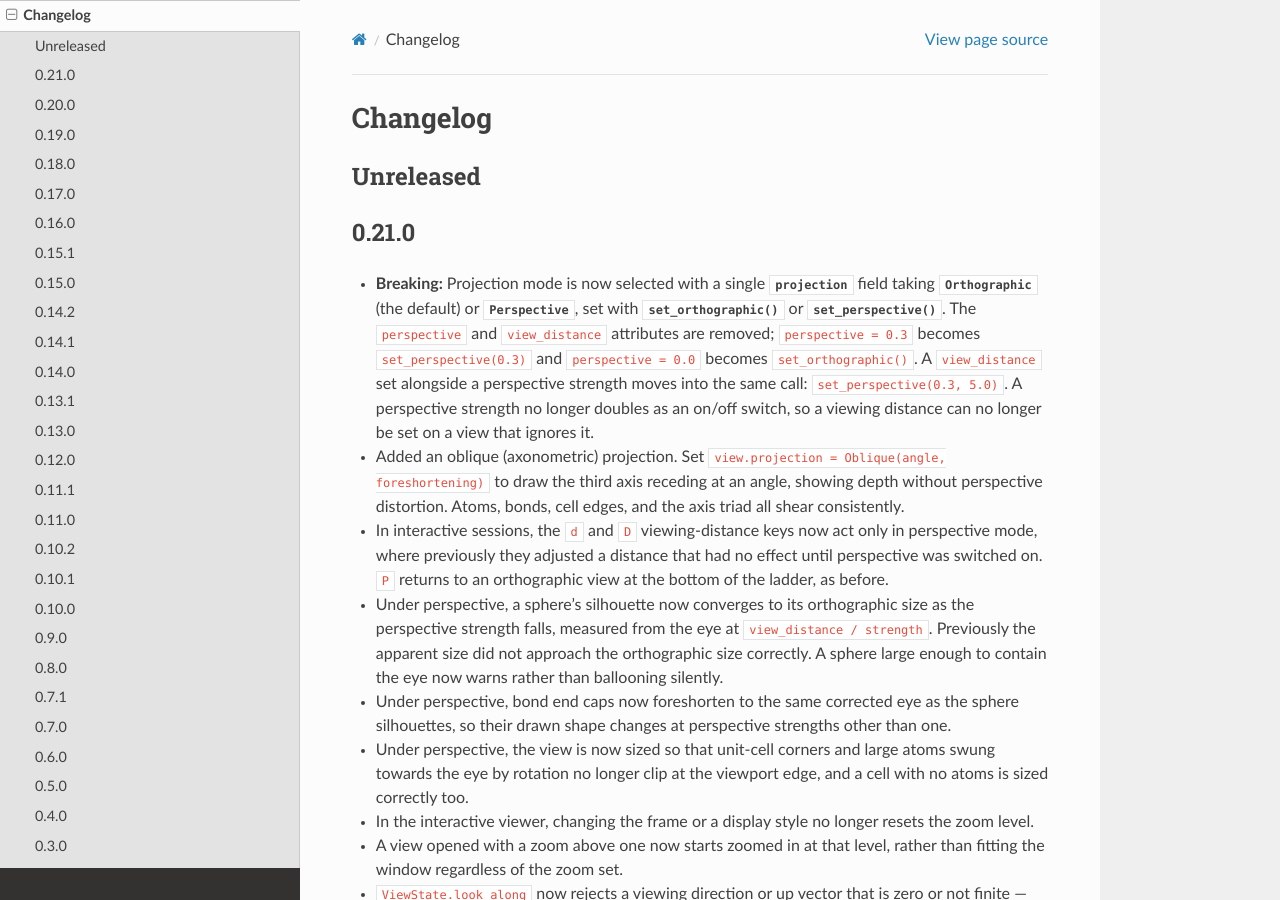
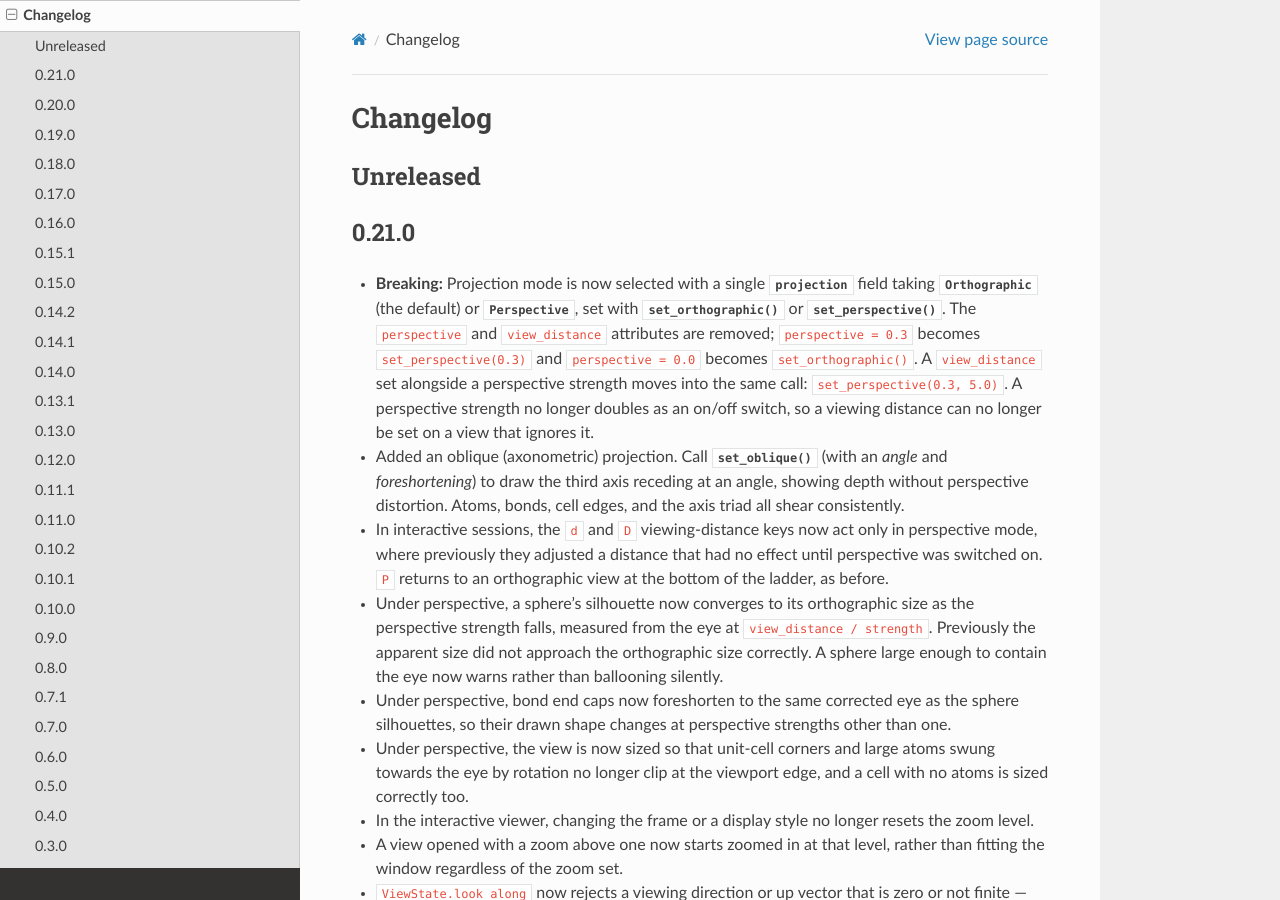
Before and after one commit to bjmorgan/hofmann, a Sphinx documentation site: the page built from docs/changelog.rst, in a window 1280 px wide and 900 px high. Built offline with Sphinx 7.4.7 and the Read the Docs theme 3.1.0, drawn with Linux system fonts in a browser that asks for light colours.

Commit message:
Add set_oblique setter and finalise oblique projection docs (#94)
Adds a set_oblique(angle, foreshortening) setter matching set_orthographic/set_perspective, and finalises the oblique projection docs with a three-panel perovskite comparison.

```diff
--- a/docs/_static/generate_images.py
+++ b/docs/_static/generate_images.py
@@ -7,9 +7,8 @@
 
 from hofmann import (
     AtomLegendItem, AtomStyle, AxesStyle, BondSpec, CellEdgeStyle,
-    Composition, Frame, LegendStyle, Oblique, PolygonLegendItem,
+    Composition, Frame, LegendStyle, PolygonLegendItem,
     PolyhedronLegendItem, PolyhedronSpec, RenderStyle, StructureScene,
-    ViewState,
 )
 
 OUT = Path(__file__).resolve().parent
@@ -645,7 +644,9 @@
     )
     print(f"  wrote {OUT / 'octahedron_no_half_bonds.svg'}")
 
-    # 5. Projection: orthographic, perspective, oblique (perovskite)
+    # 5. Projection: orthographic, perspective, oblique (perovskite).
+    #    Ortho and perspective share the tilted view; the oblique panel
+    #    looks down [100] so its receding axis (and the shear) reads clearly.
     perov_plain.render_mpl(
         OUT / "perovskite_ortho.svg",
         figsize=(3, 3), dpi=150,
@@ -657,7 +658,8 @@
         figsize=(3, 3), dpi=150,
     )
     print(f"  wrote {OUT / 'perovskite_perspective.svg'}")
-    perov_plain.view.projection = Oblique(45.0, 0.5)
+    perov_plain.view.look_along([1, 0, 0])  # down [100]: the a-axis recedes
+    perov_plain.view.set_oblique(35.0, 0.6)
     perov_plain.render_mpl(
         OUT / "perovskite_oblique.svg",
         figsize=(3, 3), dpi=150,
@@ -738,7 +740,6 @@
     # 9. Multiple colouring layers: two concentric rings.
     #    Outer ring coloured by categorical type, inner by numerical value.
     n_outer, n_inner = 12, 8
-    n_total = n_outer + n_inner
     outer_angles = np.linspace(0, 2 * np.pi, n_outer, endpoint=False)
     inner_angles = np.linspace(0, 2 * np.pi, n_inner, endpoint=False)
     r_outer, r_inner = 3.5, 1.8
--- a/docs/changelog.rst
+++ b/docs/changelog.rst
@@ -21,11 +21,11 @@
   doubles as an on/off switch, so a viewing distance can no longer be
   set on a view that ignores it.
 
-- Added an oblique (axonometric) projection.  Set
-  ``view.projection = Oblique(angle, foreshortening)`` to draw the third
-  axis receding at an angle, showing depth without perspective
-  distortion.  Atoms, bonds, cell edges, and the axis triad all shear
-  consistently.
+- Added an oblique (axonometric) projection.  Call
+  :meth:`~hofmann.ViewState.set_oblique` (with an *angle* and
+  *foreshortening*) to draw the third axis receding at an angle, showing
+  depth without perspective distortion.  Atoms, bonds, cell edges, and
+  the axis triad all shear consistently.
 
 - In interactive sessions, the ``d`` and ``D`` viewing-distance keys
   now act only in perspective mode, where previously they adjusted a
```
Also changed, not shown: docs/rendering.rst (+20 -18 lines), 2 other files.
